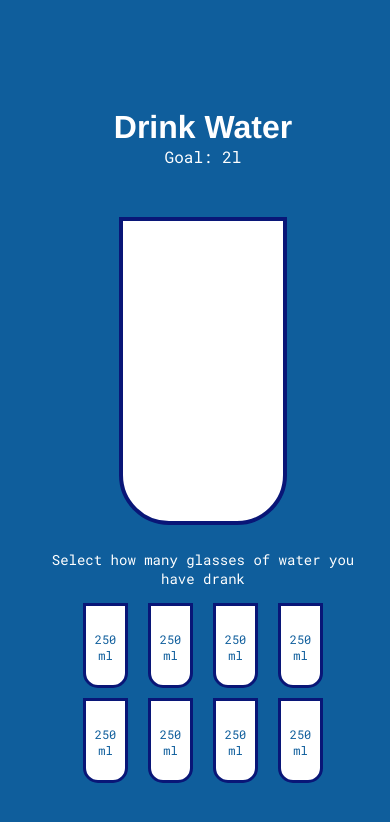
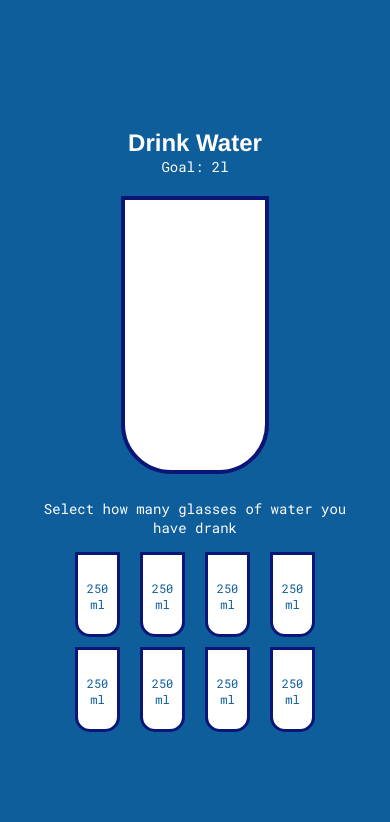
Before and after one commit to SanjaZi/drinkingwater, a plain HTML site: page index.html in a window 390 px wide. Drawn offline with Linux system fonts and the light colour scheme.

Commit message:
Update styles.css

```diff
--- a/styles.css
+++ b/styles.css
@@ -36,9 +36,6 @@ p {
     width: 160px;
     height: 300px;
     background: linear-gradient(to bottom, white 100%, #ADD8E6 100%);
-    /* background: linear-gradient(180deg, #ffffff 0%, #d4f1f9 100%); */
-
-
     border: 4px solid #091677;
     margin-bottom: 25px;
     border-bottom-left-radius: 50px;
@@ -78,28 +75,55 @@ p {
     cursor: pointer;
 }
 
+
 .fullglass {
     background:#d4f1f9;
 }
 .drinkingglasses p {
    font-size: 12px;
    color: #0f5e9c;
-   /* margin-left: 11px; */
 }
+
+.eightglassescontainer:focus {
+    outline: none;
+}
+
+.drinkingglasses:focus {
+    outline: none;
+}
+
+
 
 @media only screen and (max-width: 600px) {
     body {
     align-items: center;
+    padding: 0;
+    margin: 0;
+    }
+
+    h1 {
+        font-size: 24px;
     }
 
     .container {
         width: 320px;
         margin:0;
-        padding-top: 10px;
+        padding-top: 0;
         }
+
 
     p{
         text-align: center;
+        margin-bottom: 20px;
+        font-size: 14px;
+
     }
 
+    #bigglass {
+        width: 140px;
+        height: 270px;
+    }
+
+
+
   }
```
